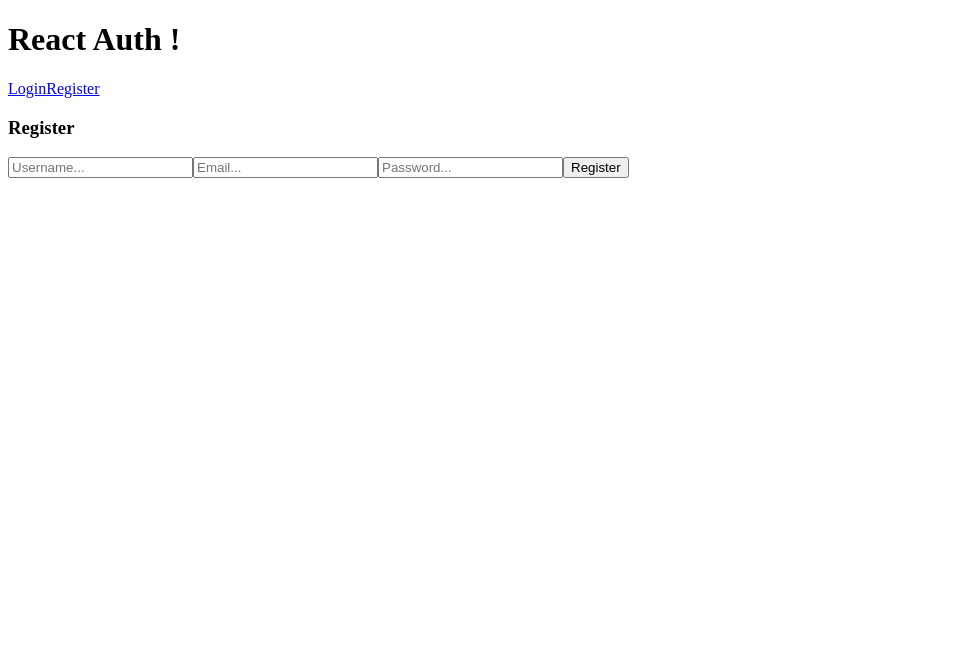
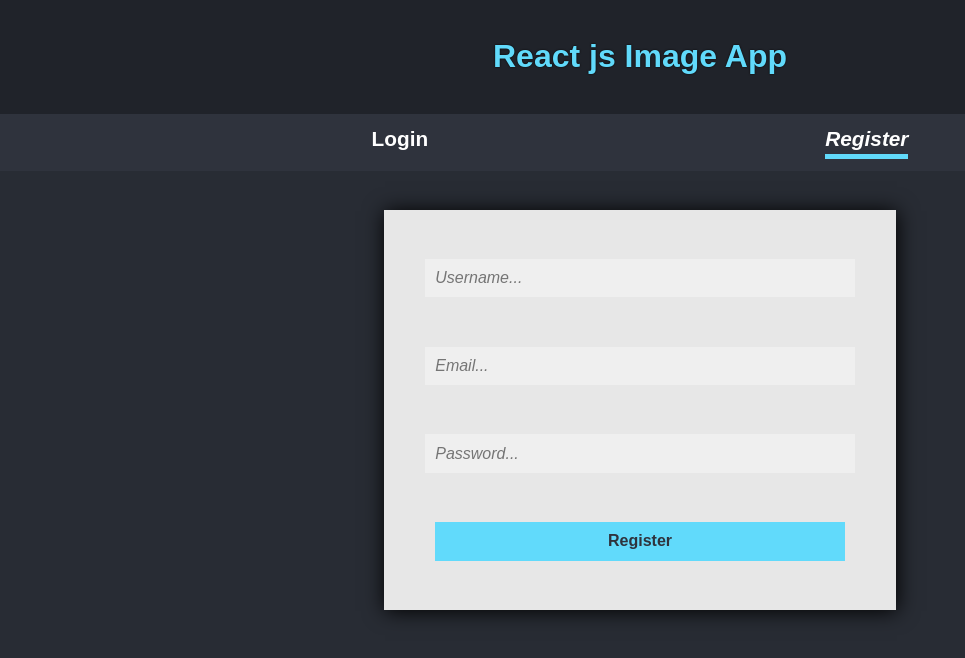
Before and after one commit to amine-aboutaieb/React-js-Image-App-Node-js-JWT-Backend-API, a React (Create React App) app in the folder react_app/: page /Register in a window 1280 px wide. Shown: the top 658 px of the page, without its empty margins (0-965 px from the left). Built offline with nearby package versions, Linux system fonts and the light colour scheme.

Commit message:
first css commit

```diff
--- a/react_app/src/components/App.jsx
+++ b/react_app/src/components/App.jsx
@@ -1,11 +1,12 @@
 import React from 'react'
 import Router from './Router'
+import '../index.css'
 
 
 function App() {
     return (
         <div>
-            <h1>React Auth !</h1>
+            <h1 className="mainTitle">React js Image App</h1>
             <Router />
         </div>
     )
--- a/react_app/src/components/Home.jsx
+++ b/react_app/src/components/Home.jsx
@@ -8,7 +8,7 @@
     const {state, dispatch} = useContext(StateContext)
     return (
         <div>
-            <h1> {state.username}'s Homepage</h1>
+            <h2 className="homeTitle"> <span className="homeTitlep1">{state.username}'s</span> Homepage</h2>
         </div>
     )
 }
--- a/react_app/src/components/Login.jsx
+++ b/react_app/src/components/Login.jsx
@@ -43,14 +43,11 @@
     }
 
     return (
-        <>
-            <h3>Login</h3>
-            <form style={{display:"flex", alignItems:"center"}}>
-                <input type="text" placeholder="Email..." ref={emailRef} />
-                <input type="text" placeholder="Password..." ref={pwdRef} />
-                <button onClick={login}>Login</button>
-            </form>
-        </>
+        <form className="Form">
+            <input type="text" placeholder="Email..." ref={emailRef} />
+            <input type="password" placeholder="Password..." ref={pwdRef} />
+            <button onClick={login}>Login</button>
+        </form>
     )
 }
 
--- a/react_app/src/components/NavBar.jsx
+++ b/react_app/src/components/NavBar.jsx
@@ -1,22 +1,22 @@
 import React, {useContext} from 'react'
-import {Link} from 'react-router-dom'
+import {Link, NavLink} from 'react-router-dom'
 import {StateContext} from './StateContext'
 
 function NavBar() {
     const {state} = useContext(StateContext)
     return (
-        <nav>
+        <nav className="navBar">
             {
                 (state.id !== null && state.username !== null && state.email !== null) ?
                 <>
-                    <Link to="/">Home</Link>
-                    <Link to="/camera">Camera</Link>
-                    <Link to="/logout">Logout</Link>
+                    <NavLink to="/" exact activeClassName="active">Home</NavLink>
+                    <NavLink to="/camera" activeClassName="active">Camera</NavLink>
+                    <NavLink to="/logout" activeClassName="active">Logout</NavLink>
                 </>
                 :
                 <>
-                    <Link to="/login">Login</Link>
-                    <Link to="/register">Register</Link>
+                    <NavLink to="/login" activeClassName="active">Login</NavLink>
+                    <NavLink to="/register" activeClassName="active">Register</NavLink>
                 </>
             }
         </nav>
--- a/react_app/src/components/ProtectedRoute.jsx
+++ b/react_app/src/components/ProtectedRoute.jsx
@@ -12,7 +12,7 @@
         }
     }
     return (
-        <Route path={path} exact render={checkRender} />
+        <Route path={path} exact={true} render={checkRender} />
     )
 }
 
--- a/react_app/src/components/Register.jsx
+++ b/react_app/src/components/Register.jsx
@@ -38,15 +38,14 @@
         }
     }
     return (
-        <>
-            <h3>Register</h3>
-            <form style={{display:"flex", alignItems:"center"}}>
-                <input type="text" placeholder="Username..." ref={usernameRef} />
-                <input type="text" placeholder="Email..." ref={emailRef} />
-                <input type="text" placeholder="Password..." ref={pwdRef} />
-                <button onClick={register}>Register</button>
-            </form>
-        </>
+
+        <form className="Form">
+            <input type="text" placeholder="Username..." ref={usernameRef} />
+            <input type="text" placeholder="Email..." ref={emailRef} />
+            <input type="password" placeholder="Password..." ref={pwdRef} />
+            <button onClick={register}>Register</button>
+        </form>
+
     )
 }
 
--- /dev/null
+++ b/react_app/src/index.css
@@ -0,0 +1,79 @@
+* {
+  margin: 0;
+  padding: 0;
+  font-family: Arial, Helvetica, sans-serif;
+}
+button {
+  cursor: pointer;
+}
+body {
+  background-color: #282c34;
+}
+.mainTitle {
+  text-align: center;
+  color: #61dafb;
+  background-color: #20232a;
+  padding: 3% 0;
+  font-weight: bolder;
+  text-shadow: 0px 0px 2px black;
+}
+.navBar {
+  display: flex;
+  justify-content: space-evenly;
+  background-color: #2f333d;
+  padding: 1% 0;
+}
+.navBar a {
+  margin: 0 2%;
+  color: white;
+  text-decoration: none;
+  font-weight: bold;
+  font-size: 1.3em;
+}
+.active {
+  font-style: italic;
+  border-bottom: 5px solid #61dafb;
+  padding-bottom: 3px;
+}
+.Form {
+  width: 40vw;
+  height: 50vh;
+  background-color: rgb(231, 231, 231);
+  display: flex;
+  flex-direction: column;
+  justify-content: space-evenly;
+  align-items: center;
+  margin: 3% auto 0 auto;
+  box-shadow: 1px 1px 20px black;
+}
+.Form input,
+.Form button {
+  width: 80%;
+  padding: 2%;
+  font-size: 1em;
+  border: none;
+}
+
+.Form input {
+  background-color: rgb(239, 239, 239);
+  font-style: italic;
+}
+.Form input:focus {
+  outline-color: #2fa4c5;
+}
+.Form button {
+  background-color: #61dafb;
+  color: #2f333d;
+  font-weight: bold;
+}
+
+.homeTitle {
+  text-align: center;
+  color: white;
+  margin: 2% 0 0 0;
+}
+
+.homeTitlep1 {
+  color: #61dafb;
+  font-style: italic;
+}
```
Also changed, not shown: 1 other file (tests, documents, lock files or other folders).
